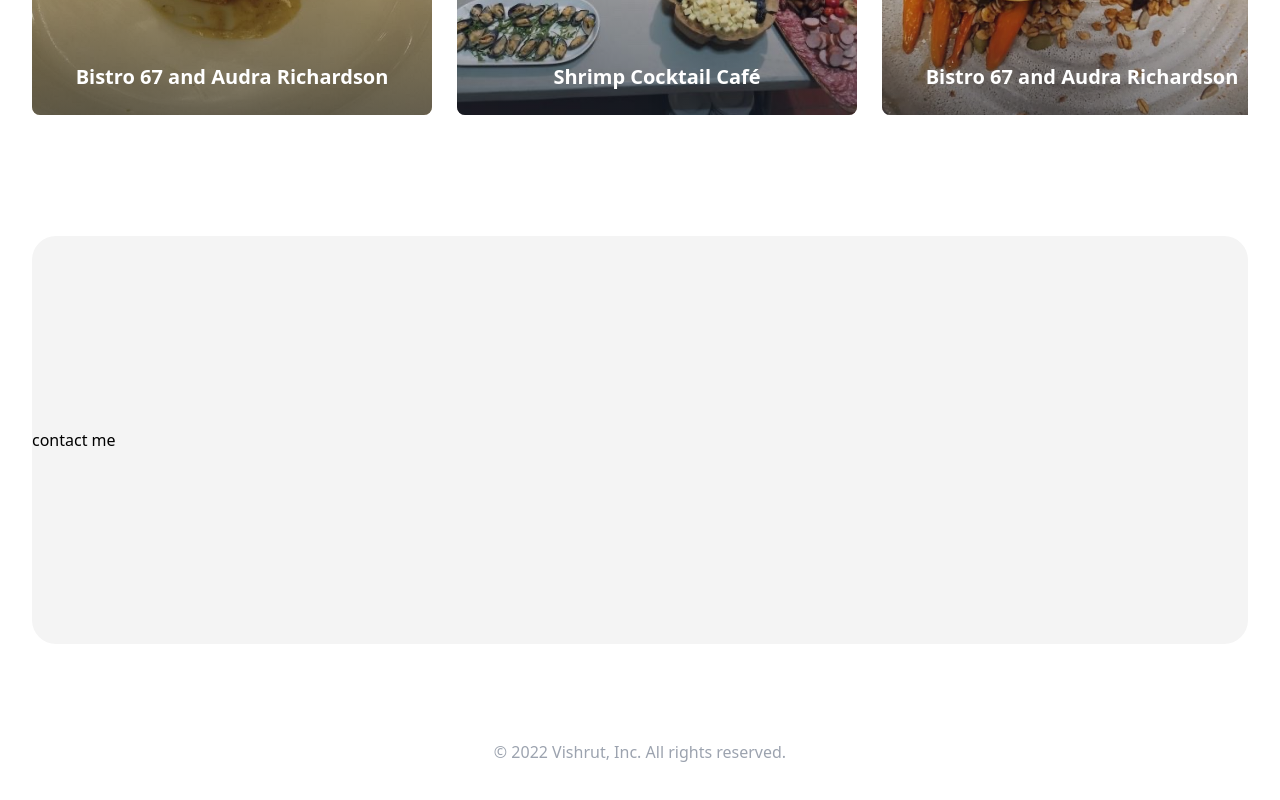
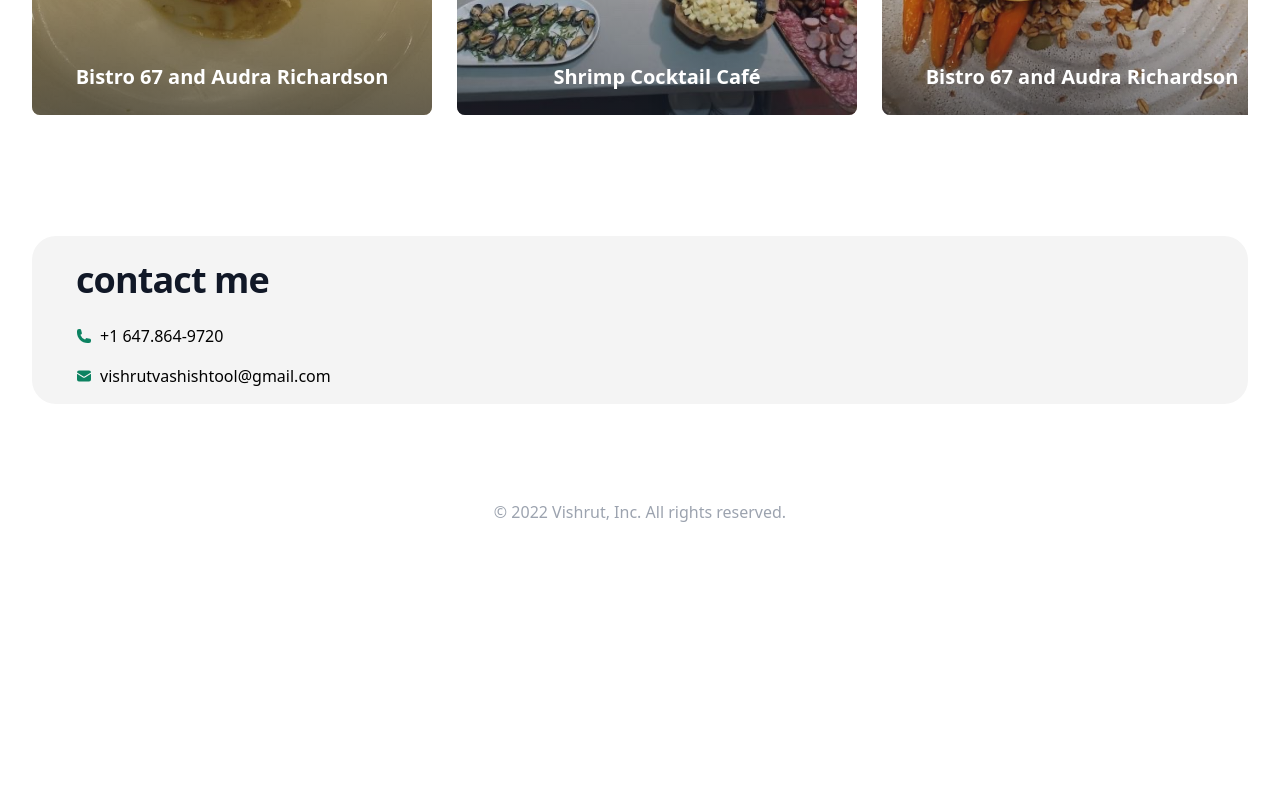
Before and after one commit to Ayush-v/Vishrut-Portfolio, a React (Create React App) app: page / in a window 1280 px wide. Shown: the part 1956-2756 px from the top of the page. After the commit the page ends 2528 px from the top, so only its background shows below. Built offline with nearby package versions, Linux system fonts and the light colour scheme.

Commit message:
contact and minors

```diff
--- a/src/components/sections/ContactMe.jsx
+++ b/src/components/sections/ContactMe.jsx
@@ -1,8 +1,22 @@
+import { EnvelopeIcon, PhoneIcon } from "@heroicons/react/24/solid";
+
 const ContactMe = () => {
   return (
     <div id="contact" className="px-4 sm:px-6 lg:px-8">
-      <div className="lg:relative bg-[#F4F4F4] m-4 rounded-3xl overflow-hidden max-w-7xl mx-auto pt-16 pb-20 text-center lg:py-48 lg:text-left">
-        <h1>contact me</h1>
+      <div className="lg:relative bg-[#F4F4F4] m-4 rounded-3xl overflow-hidden max-w-7xl mx-auto p-4 px-11">
+        <div>
+          <h1 className="mt-2 text-3xl leading-8 font-extrabold tracking-tight text-gray-900 sm:text-4xl">
+            contact me
+          </h1>
+          <div className="flex items-center gap-2 mt-6 hover:underline cursor-pointer">
+            <PhoneIcon className="w-4 h-4 text-primary" />
+            <span>+1 647.864-9720</span>
+          </div>
+          <div className="flex items-center gap-2 mt-4 hover:underline cursor-pointer">
+            <EnvelopeIcon className="w-4 h-4 text-primary" />
+            <span>vishrutvashishtool@gmail.com</span>
+          </div>
+        </div>
       </div>
     </div>
   );
```
